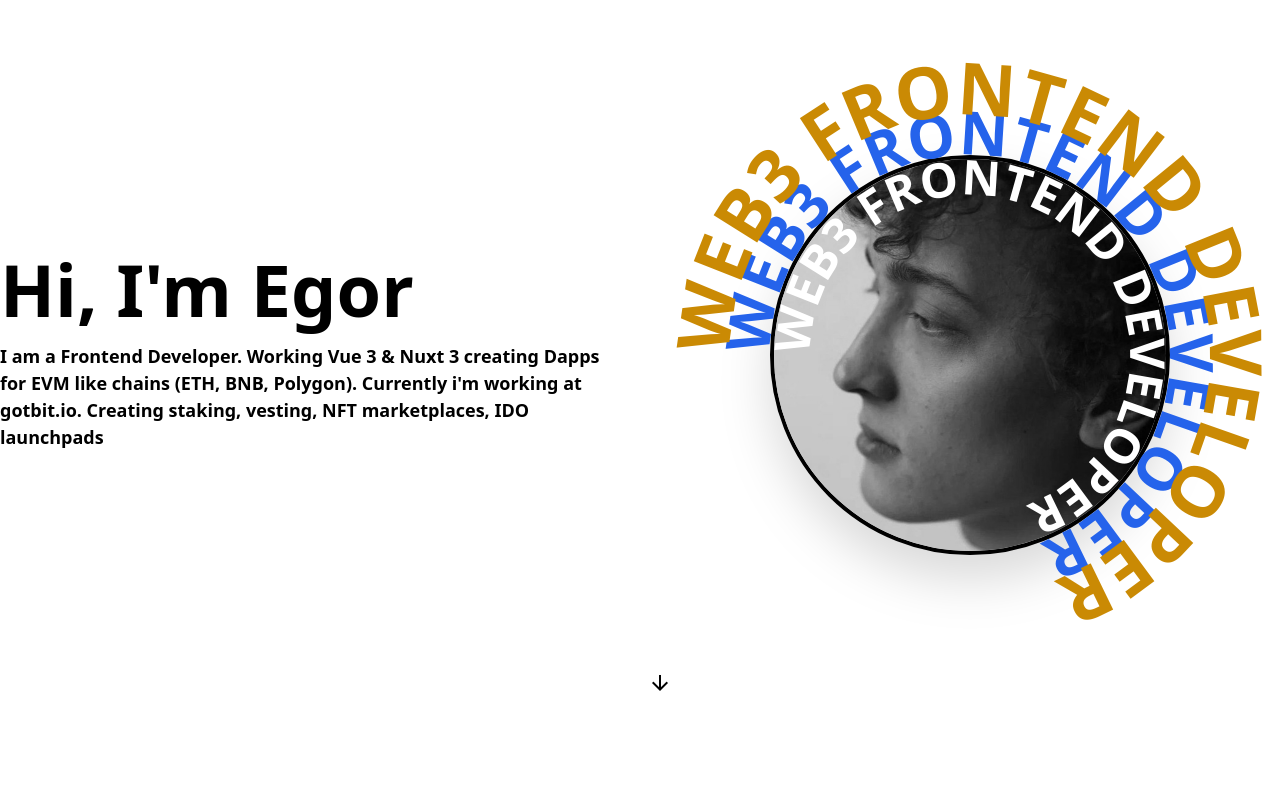
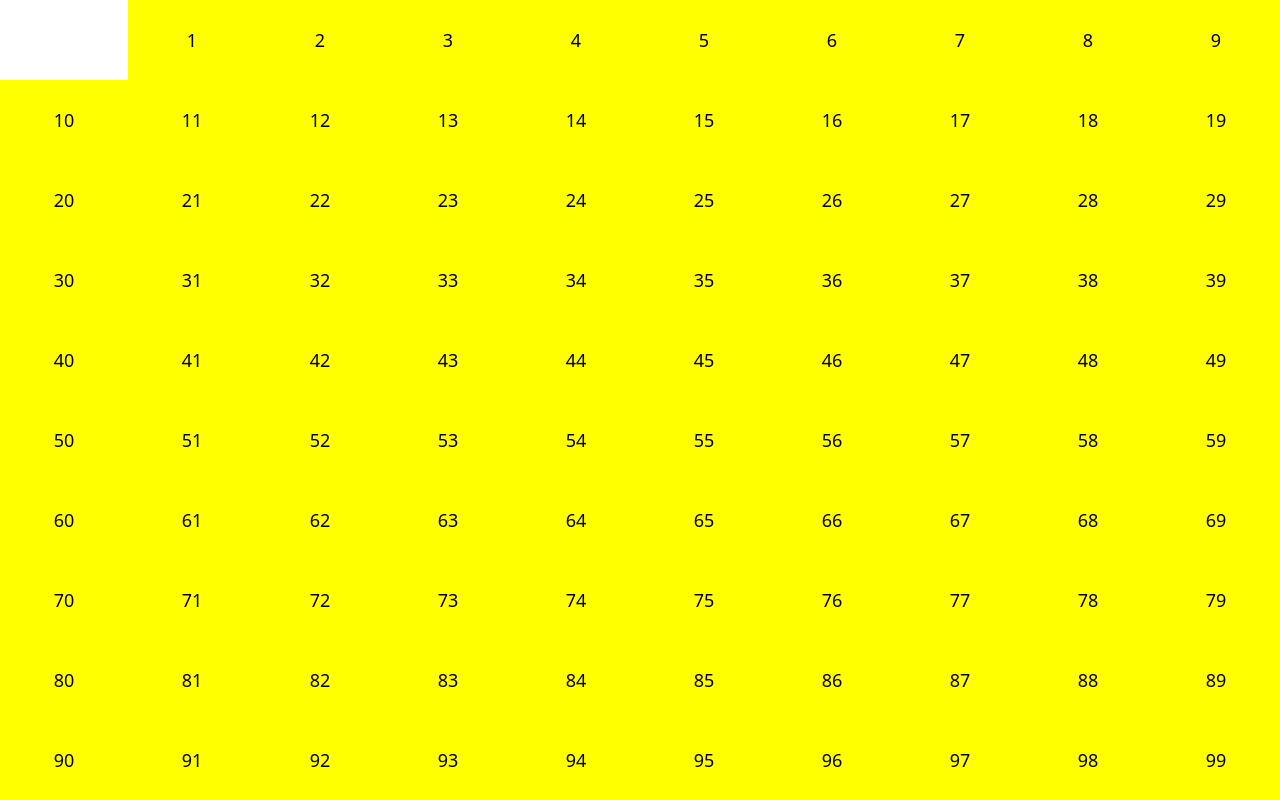
Before and after one commit to Derotar/my-own-site, a Vue app: page / in a window 1280 px wide. Shown: the top 800 px of the page. Built offline with nearby package versions, Linux system fonts and the light colour scheme.

Commit message:
feat: add banner square features

```diff
--- a/src/components/Banner.vue
+++ b/src/components/Banner.vue
@@ -2,34 +2,203 @@
 //@ts-ignore
 import SpinSvg from "../assets/svg/spin.svg?component";
 import { useWindowScroll } from "../composables/useWindowScroll";
+// import FloatingItem from "./base/FloatingItem.vue";
+import DocumentIcon from "../assets/svg/contacts/document.svg";
+import TelegramIcon from "../assets/svg/contacts/telegram.svg";
+import WhatsappIcon from "../assets/svg/contacts/whatsapp.svg";
+import FloatingItem from "./base/FloatingItem.vue";
+import { onMounted, ref } from "vue";
 
 const { x, y } = useWindowScroll();
+
+const ROWS = 10;
+const COLS = 10;
+const squares = new Array(ROWS * COLS).fill(false);
+
+onMounted(() => {
+  const gridBg = document.querySelector(".grid-bg") as HTMLElement | null;
+  if (!gridBg) return;
+
+  const rect = gridBg.getBoundingClientRect();
+
+  const height = rect.height;
+  const width = rect.width;
+
+  // console.log(
+  //   "grid-bg",
+  //   gridBg.getBoundingClientRect().height,
+  //   gridBg.getBoundingClientRect().width
+  // );
+});
+
+const onOpenCard = (index: number) => {
+  squares[index] = true;
+  const square = document.querySelector(`*[data-number="${index}"]`);
+  if (!square) return;
+
+  const currentRow = Math.floor(index / COLS);
+  // const currentColumn = Math.floor(index / ROWS);
+
+  //check if there element above and it is not opened, if yes add shadow
+  if (index - COLS >= 0 && !squares[index - COLS]) {
+    (square as HTMLElement).classList.add("shadow-top");
+  }
+  //check if there element under and it is opened, then remove it shadow-top
+  if (index + COLS <= squares.length - 1 && squares[index + COLS]) {
+    const underSquare = document.querySelector(
+      `*[data-number="${index + COLS}"]`
+    );
+    if (underSquare) {
+      (underSquare as HTMLElement).classList.remove("shadow-top");
+    }
+  }
+
+  //check if there element to the left, and if it is not opened to add shadow-left
+  if (index > currentRow * COLS && !squares[index - 1]) {
+    square.classList.add("shadow-left");
+  }
+
+  //check if there element to the right, and if it is opened to remove it shadow-left
+  if (index < currentRow * COLS + COLS - 1 && squares[index + 1]) {
+    const rightSquare = document.querySelector(`*[data-number="${index + 1}"]`);
+    if (rightSquare) {
+      (rightSquare as HTMLElement).classList.remove("shadow-left");
+    }
+  }
+};
+
+const onCloseCard = (index: number) => {
+  squares[index] = false;
+  const square = document.querySelector(`*[data-number="${index}"]`);
+  if (!square) return;
+
+  // square.classList.remove("shadow-top", "shadow-left");
+  // if (index + 10 <= squares.length - 1) {
+  //   const underSquare = document.querySelector(
+  //     `*[data-number="${index + 10}"]`
+  //   );
+  //   if (underSquare) {
+  //     if (squares[index + 10]) {
+  //       (underSquare as HTMLElement).classList.add("border-t");
+  //     }
+  //   }
+  // }
+
+  // if (index - 10 >= 0) {
+  //   const topSquare = document.querySelector(`*[data-number="${index - 10}"]`);
+  //   if (topSquare) {
+  //     if (squares[index - 10]) {
+  //       // (topSquare as HTMLElement).classList.add("border-b");
+  //       square.classList.add("shadow-top");
+  //     }
+  //   }
+  // }
+
+  // if (index - 1 >= 0) {
+  //   const leftSquare = document.querySelector(`*[data-number="${index - 1}"]`);
+  //   if (leftSquare) {
+  //     if (squares[index - 1]) {
+  //       (leftSquare as HTMLElement).classList.add("border-r");
+  //     }
+  //   }
+  // }
+
+  // if (index + 1 <= squares.length - 1) {
+  //   const rightSquare = document.querySelector(`*[data-number="${index + 1}"]`);
+  //   if (rightSquare) {
+  //     if (squares[index + 1]) {
+  //       (rightSquare as HTMLElement).classList.add("border-l");
+  //     }
+  //   }
+  // }
+};
+
+onMounted(() => {
+  const gridBg = document.querySelector(".grid-bg");
+  if (!gridBg) return;
+
+  gridBg.addEventListener("mouseover", (e) => {
+    const target = e.target;
+    if (!target) return;
+    const div = (target as HTMLElement).closest(".flip-card");
+    if (!div) return;
+    div.classList.add("flipped");
+    const i = div.getAttribute("data-number");
+    if (!i) return;
+    onOpenCard(Number(i));
+  });
+
+  gridBg.addEventListener("mouseout", (e) => {
+    console.log("mouseout");
+    const target = e.target;
+    if (!target) return;
+    const div = (target as HTMLElement).closest(".flip-card");
+    if (!div) return;
+    setTimeout(() => {
+      div.classList.remove("flipped");
+      div.removeAttribute("data-opened");
+      const i = div.getAttribute("data-number");
+      if (!i) return;
+      onCloseCard(Number(i));
+    }, 30000);
+  });
+});
 </script>
 
 <template>
   <section
     id="banner"
-    class="w-full max-w-[1440px] mx-auto h-[calc(100vh-90px)] flex items-center justify-center"
+    class="w-full h-screen flex items-center justify-center px-[100px] relative"
   >
-    <div class="grid grid-cols-2 lg:gap-10">
-      <div class="flex flex-col mt-20">
+    <div
+      class="absolute inset-0 grid grid-bg z-20"
+      :style="`grid-template-rows: repeat(${ROWS}, 1fr); grid-template-columns: repeat(${COLS}, 1fr);`"
+    >
+      <div
+        v-for="i in Array(ROWS * COLS).keys()"
+        class="flip-card relative"
+        :data-number="i"
+      >
+        <div class="upper-shadow z-50"></div>
+        <div class="side-shadow z-50"></div>
+        <div class="flip-card-inner">
+          <div class="flip-card-front">{{ i }}</div>
+          <div class="flip-card-back"></div>
+        </div>
+      </div>
+    </div>
+    <div
+      class="grid grid-cols-[6fr,4fr] items-center gap-10 max-w-[1440px] mx-auto"
+    >
+      <div class="flex flex-col">
         <h1 class="text-[72px] font-bold text-own-light-green">Hi, I'm Egor</h1>
         <p class="text-[18px] font-bold text-own-light-green fading-in">
           I am a Frontend Developer. Working Vue 3 & Nuxt 3 creating Dapps for
           EVM like chains (ETH, BNB, Polygon). Currently i'm working at
           gotbit.io. Creating staking, vesting, NFT marketplaces, IDO launchpads
         </p>
+
+        <div class="flex items-center gap-2 mt-10">
+          <FloatingItem class="shuffling">
+            <DocumentIcon class="fill-own-gold" />
+          </FloatingItem>
+          <FloatingItem>
+            <TelegramIcon class="fill-own-light-blue" />
+          </FloatingItem>
+          <FloatingItem>
+            <WhatsappIcon class="fill-own-white" />
+          </FloatingItem>
+        </div>
       </div>
 
-      <div class="flex flex-col items-center gap-5">
-        <div class="relative w-[400px] h-[400px]">
+      <div class="relative w-[50%] aspect-square">
         <img
           class="w-full shrink-0 rounded-full border-[4px] border-white drop-shadow-2xl grayscale"
           src="/photo.jpg"
           alt="photo"
         />
         <div
-            class="absolute top-[50%] left-[50%] translate-y-[-50%] translate-x-[-50%] w-[400px] h-[400px]"
+          class="absolute top-[50%] left-[50%] translate-y-[-50%] translate-x-[-50%] w-full h-full"
         >
           <SpinSvg
             class="w-full h-full text-own-white"
@@ -38,7 +207,7 @@ const { x, y } = useWindowScroll();
         </div>
 
         <div
-            class="absolute top-[50%] left-[50%] translate-y-[-50%] translate-x-[-50%] w-[500px] h-[500px]"
+          class="absolute top-[50%] left-[50%] translate-y-[-50%] translate-x-[-50%] w-[calc(120%)] h-[calc(120%)]"
         >
           <SpinSvg
             class="w-full h-full text-own-blue"
@@ -47,7 +216,7 @@ const { x, y } = useWindowScroll();
         </div>
 
         <div
-            class="absolute top-[50%] left-[50%] translate-y-[-50%] translate-x-[-50%] w-[600px] h-[600px]"
+          class="absolute top-[50%] left-[50%] translate-y-[-50%] translate-x-[-50%] w-[calc(150%)] h-[calc(150%))]"
         >
           <SpinSvg
             class="w-full h-full text-own-gold"
@@ -56,11 +225,15 @@ const { x, y } = useWindowScroll();
         </div>
       </div>
     </div>
-    </div>
   </section>
 </template>
 
 <style scoped>
+.grid-bg > div {
+  background-color: transparent;
+  /* box-shadow: 0px 5px 10px 2px #ca8a0420 inset; */
+}
+
 @keyframes fade-in {
   from {
     opacity: 0;
@@ -75,4 +248,214 @@ const { x, y } = useWindowScroll();
   opacity: 0;
   animation: fade-in 2s forwards;
 }
+
+/* @keyframes shuffle {
+  from {
+    transform: translateX(0);
+  }
+
+  to {
+    transform: translate3d(100px, 100px, 100px);
+  }
+} */
+
+.shuffling {
+  animation: shuffle 2s ease-in-out infinite;
+}
+
+.flip-card {
+  background-color: transparent;
+  width: 100%;
+  height: 100%;
+  perspective: 1000px; /* Perspective to create a 3D effect */
+  position: relative;
+}
+
+.flip-card-inner {
+  position: relative;
+  width: 100%;
+  height: 100%;
+  transition: transform 0.6s;
+  transform-style: preserve-3d;
+}
+
+.flip-card-front,
+.flip-card-back {
+  position: absolute;
+  width: 100%;
+  height: 100%;
+  backface-visibility: hidden;
+}
+
+.flip-card-front {
+  background-color: yellow;
+  color: black;
+  display: flex;
+  justify-content: center;
+  align-items: center;
+  font-size: 18px;
+}
+
+.flip-card-back {
+  background-color: transparent;
+  color: white;
+  transform: rotateY(180deg);
+  display: flex;
+  justify-content: center;
+  align-items: center;
+  font-size: 18px;
+  /* box-shadow: 0px 5px 10px 2px rgba(34, 60, 80, 0.2) inset; */
+  /* box-shadow: inset 0 10px 4px -4px rgba(0, 0, 0, 0.5); */
+  /* box-shadow: inset 0 -10px 4px -4px rgba(0, 0, 0, 0.5); */
+  /* box-shadow: inset 10px 0px 4px -4px rgba(0, 0, 0, 0.5),
+    inset -10px 0px 4px -4px rgba(0, 0, 0, 0.5); */
+
+  /* box-shadow: 0px 5px 10px 2px rgba(34, 60, 80, 0.2); */
+  /* box-shadow: 10px 0 10px -5px rgba(0, 0, 0, 0.5); */
+  /* box-shadow: 0 10px 5px -5px rgba(0, 0, 0, 0.5); */
+}
+
+.upper-shadow {
+  position: absolute;
+  top: 0;
+  right: 0;
+  left: 0;
+  height: 10px;
+  background: transparent;
+}
+
+.side-shadow {
+  position: absolute;
+  top: 0;
+  bottom: 0;
+  left: 0;
+  width: 10px;
+  background: transparent;
+}
+
+.shadow-top > .upper-shadow {
+  background: linear-gradient(
+    180deg,
+    rgba(0, 0, 0, 1) 0%,
+    rgba(0, 0, 0, 0) 100%
+  );
+}
+
+.shadow-left > .side-shadow {
+  background: linear-gradient(
+    90deg,
+    rgba(0, 0, 0, 1) 0%,
+    rgba(0, 0, 0, 0) 100%
+  );
+}
+
+/* .flip-card.flipped > .shadow-top {
+  background: linear-gradient(
+    180deg,
+    rgba(0, 0, 0, 1) 0%,
+    rgba(0, 0, 0, 0) 100%
+  );
+} */
+
+/* .flip-card.flipped > .shadow-left {
+  background: linear-gradient(
+    180deg,
+    rgba(0, 0, 0, 1) 0%,
+    rgba(0, 0, 0, 0) 100%
+  );
+} */
+
+/* .shadow-top::after,
+.shadow-top-left::after {
+  content: "";
+  position: absolute;
+  top: 0;
+  left: 0;
+  right: 0;
+  height: 10px;
+  background: linear-gradient(
+    180deg,
+    rgba(0, 0, 0, 1) 0%,
+    rgba(0, 0, 0, 0) 100%
+  );
+} */
+
+/* .shadow-left::after,
+.shadow-top-left::before {
+  content: "";
+  position: absolute;
+  top: 0;
+  bottom: 0;
+  left: 0;
+  width: 10px;
+  background: linear-gradient(
+    90deg,
+    rgba(0, 0, 0, 1) 0%,
+    rgba(0, 0, 0, 0) 100%
+  );
+} */
+
+/* .flip-card-back::after {
+  content: "";
+  position: absolute;
+  top: 0;
+  right: 0;
+  bottom: 0;
+  width: 10px;
+  background: linear-gradient(
+    90deg,
+    rgba(0, 0, 0, 1) 0%,
+    rgba(0, 0, 0, 0) 100%
+  );
+} */
+
+/* .shadow-t {
+  box-shadow: inset 0 10px 4px -4px rgba(0, 0, 0, 0.5);
+}
+
+.shadow-b {
+  box-shadow: inset 0 -10px 4px -4px rgba(0, 0, 0, 0.5);
+}
+
+.shadow-l {
+  box-shadow: inset 10px 0px 4px -4px rgba(0, 0, 0, 0.5);
+}
+
+.shadow-r {
+  box-shadow: inset -10px 0px 4px -4px rgba(0, 0, 0, 0.5);
+}
+
+.shadow-y {
+  box-shadow: inset 0 10px 4px -4px rgba(0, 0, 0, 0.5),
+    inset 0 -10px 4px -4px rgba(0, 0, 0, 0.5);
+}
+
+.shadow-x {
+  box-shadow: inset 10px 0px 4px -4px rgba(0, 0, 0, 0.5),
+    inset -10px 0px 4px -4px rgba(0, 0, 0, 0.5);
+} */
+
+.flip-card.flipped .flip-card-inner {
+  transform: rotateY(180deg);
+}
+
+/* .border-t {
+  border-top: 2px solid red;
+  transition: border 0.3s ease-in-out;
+}
+
+.border-r {
+  border-right: 2px solid red;
+  transition: border 0.3s ease-in-out;
+}
+
+.border-l {
+  border-left: 2px solid red;
+  transition: border 0.3s ease-in-out;
+}
+
+.border-b {
+  border-bottom: 2px solid red;
+  transition: border 0.3s ease-in-out;
+} */
 </style>
```
Lines whose indentation alone changed are shown as unchanged.
